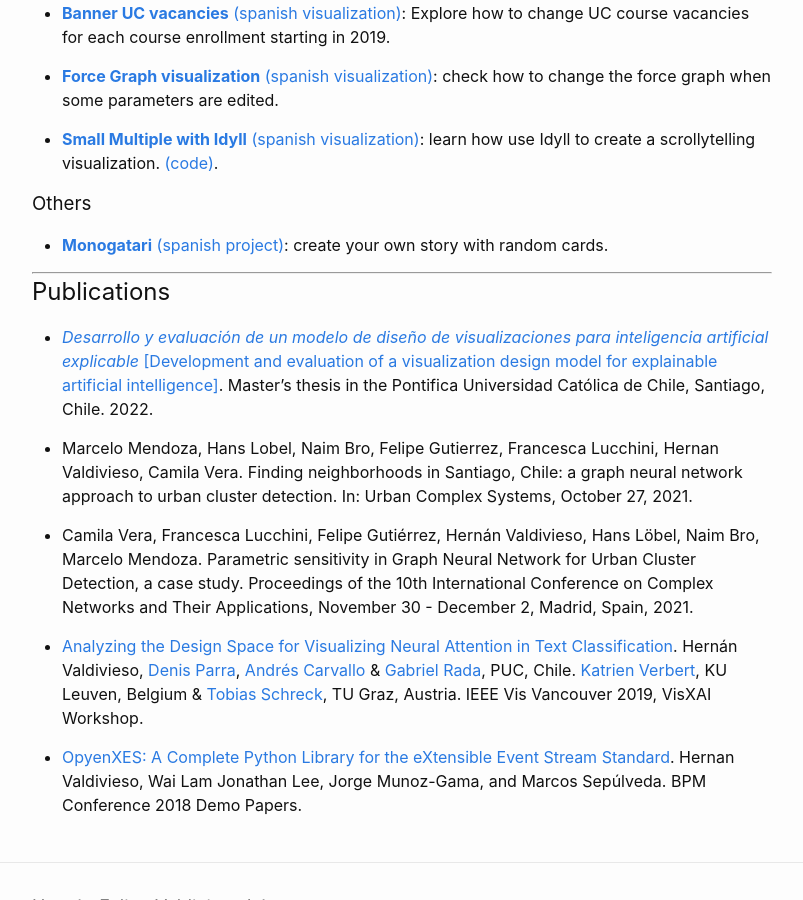
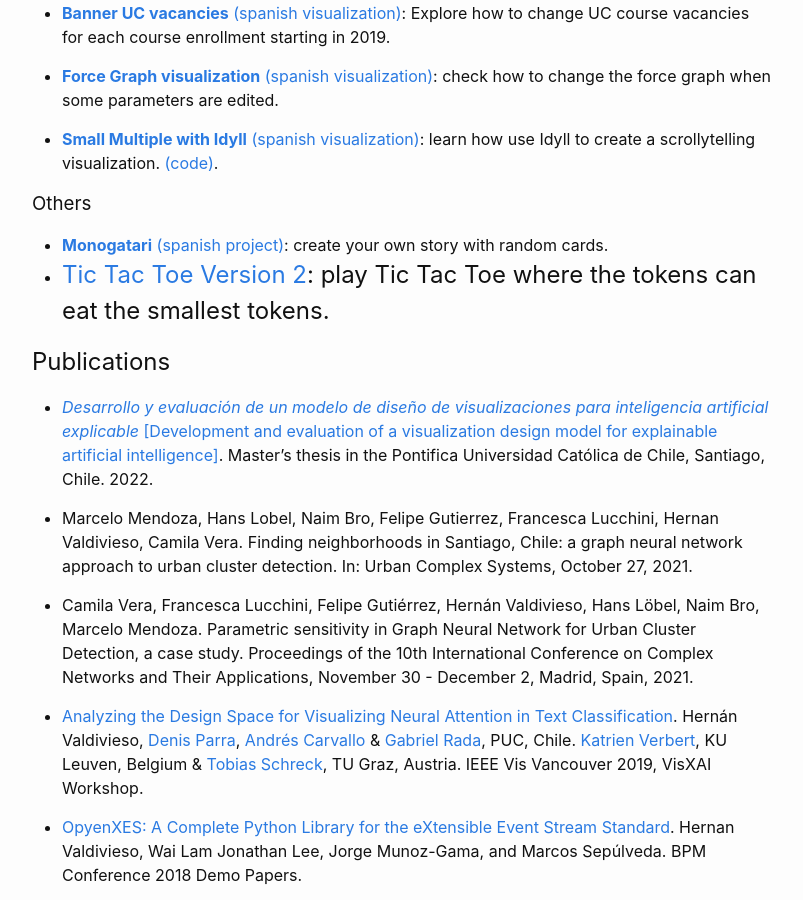
Before and after one commit to Hernan4444/hernan4444.github.io, a Jekyll site: the page built from index.md, in a window 1280 px wide and 900 px high, scrolled down 1466 px. Shown: the whole window, without its empty margins (238-1041 px from the left). Built offline with Jekyll 4.4.1, drawn with Linux system fonts in a browser that asks for light colours.

Commit message:
Update index.md

```diff
--- a/index.md
+++ b/index.md
@@ -55,7 +55,7 @@ Information Visualization, Applications of Data Mining & Machine Learning
 
 ### Others
 - [**Monogatari** (spanish project)][monogatari]: create your own story with random cards.
-
+- [Tic Tac Toe Version 2][tic tac toe]: play Tic Tac Toe where the tokens can eat the smallest tokens.
 --------------
 
 ## Publications
@@ -72,7 +72,7 @@ Information Visualization, Applications of Data Mining & Machine Learning
 - [OpyenXES: A Complete Python Library for the eXtensible Event Stream Standard][OpyenXES]. Hernan Valdivieso, Wai Lam Jonathan Lee, Jorge Munoz-Gama, and Marcos Sepúlveda. BPM Conference 2018 Demo Papers.
 
 
-
+[tic tac toe]: https://hernan4444.github.io/tic-tac-toe/
 [ObHQ]: https://observablehq.com/@clpuc/analyzing-the-design-space-for-visualizing-neural-attenti
 [IALAB]: http://ialab.ing.puc.cl/
 [HAIvis]: http://haivis.ing.puc.cl
```
